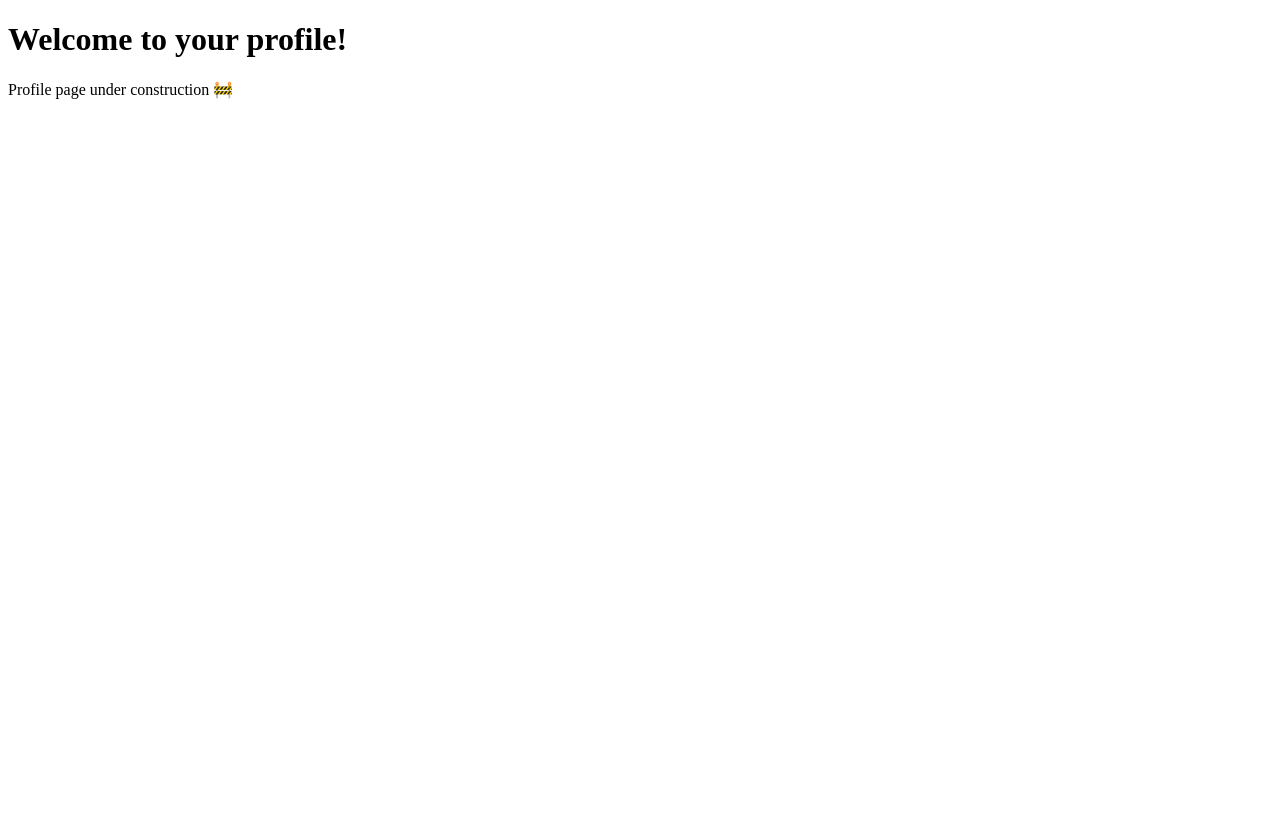
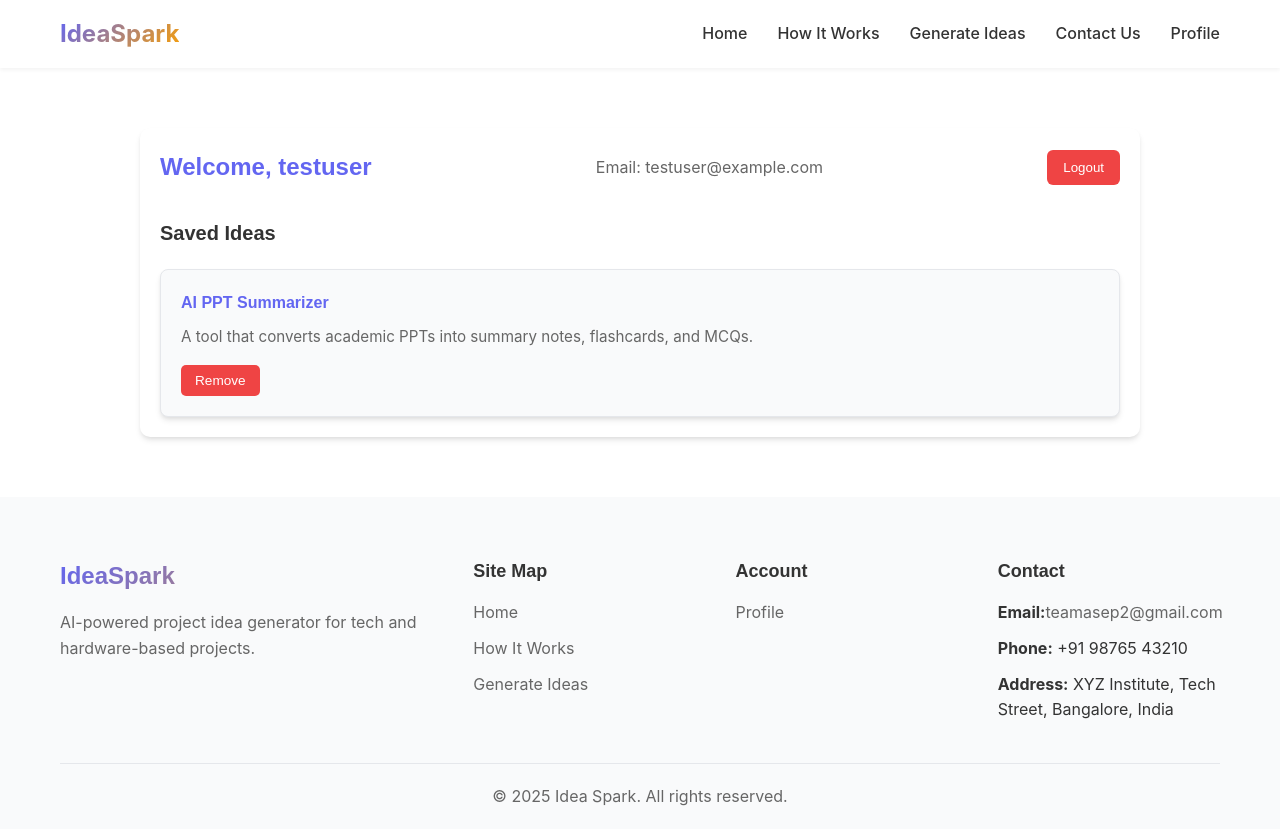
Before and after one commit to Itz-Sidra/IdeaSpark, a plain HTML site: page frontend/html/profile.html in a window 1280 px wide. Before the commit the page ends 800 px from the top, so only its background shows below. Drawn offline with Linux system fonts and the light colour scheme.

Commit message:
Profile page added

```diff
--- a/frontend/css/profile.css
+++ b/frontend/css/profile.css
@@ -0,0 +1,272 @@
+/* Base Styles */
+:root {
+    --primary-color: #6366f1;
+    --primary-hover: #4f46e5;
+    --secondary-color: #f59e0b;
+    --text-color: #333;
+    --text-light: #666;
+    --background: #fff;
+    --background-alt: #f9fafb;
+    --border-color: #e5e7eb;
+    --box-shadow: 0 4px 6px -1px rgba(0, 0, 0, 0.1), 0 2px 4px -1px rgba(0, 0, 0, 0.06);
+    --transition: all 0.3s ease;
+    --success-color: #10b981;
+    --error-color: #ef4444;
+}
+
+* {
+    margin: 0;
+    padding: 0;
+    box-sizing: border-box;
+}
+
+body {
+    font-family: 'Inter', sans-serif;
+    line-height: 1.6;
+    color: var(--text-color);
+    background-color: var(--background);
+}
+
+h1, h2, h3, h4, h5, h6 {
+    font-family: 'Poppins', sans-serif;
+}
+
+a {
+    text-decoration: none;
+    color: var(--primary-color);
+    transition: var(--transition);
+}
+
+a:hover {
+    color: var(--primary-hover);
+}
+
+ul {
+    list-style: none;
+}
+
+.container {
+    width: 100%;
+    max-width: 1200px;
+    margin: 0 auto;
+    padding: 0 20px;
+}
+
+/* Header Styles */
+.header {
+    background-color: var(--background);
+    box-shadow: 0 2px 4px rgba(0, 0, 0, 0.05);
+    position: sticky;
+    top: 0;
+    z-index: 100;
+}
+
+.header-content {
+    display: flex;
+    justify-content: space-between;
+    align-items: center;
+    padding: 15px 0;
+}
+
+.logo a {
+    font-size: 24px;
+    font-weight: 700;
+    background: linear-gradient(135deg, var(--primary-color), var(--secondary-color));
+    background-clip: text;
+    -webkit-background-clip: text;
+    color: transparent;
+}
+
+.nav-menu {
+    display: flex;
+    align-items: center;
+    gap: 30px;
+}
+
+.nav-link {
+    color: var(--text-color);
+    font-weight: 500;
+}
+
+.nav-link:hover,
+.nav-link.active {
+    color: var(--primary-color);
+}
+
+.hamburger {
+    display: none;
+    cursor: pointer;
+}
+
+.bar {
+    display: block;
+    width: 25px;
+    height: 3px;
+    margin: 5px auto;
+    background-color: var(--text-color);
+    transition: var(--transition);
+}
+
+.profile-container {
+    max-width: 1000px;
+    margin: 60px auto;
+    padding: 20px;
+    background-color: var(--background);
+    border-radius: 10px;
+    box-shadow: var(--box-shadow);
+  }
+
+  .profile-header {
+    display: flex;
+    justify-content: space-between;
+    align-items: center;
+    flex-wrap: wrap;
+    margin-bottom: 30px;
+  }
+
+  .profile-header h2 {
+    font-size: 24px;
+    color: var(--primary-color);
+  }
+
+  .profile-header p {
+    color: var(--text-light);
+  }
+
+  .logout-btn {
+    background-color: var(--error-color);
+    color: white;
+    border: none;
+    padding: 10px 16px;
+    border-radius: 6px;
+    cursor: pointer;
+    transition: var(--transition);
+  }
+
+  .logout-btn:hover {
+    background-color: #b91c1c;
+  }
+
+  .profile-content h3 {
+    margin-bottom: 20px;
+    font-size: 20px;
+    color: var(--text-color);
+  }
+
+  .ideas-grid {
+    display: grid;
+    gap: 20px;
+    grid-template-columns: repeat(auto-fit, minmax(250px, 1fr));
+  }
+
+  .idea-card {
+    background-color: var(--background-alt);
+    padding: 20px;
+    border: 1px solid var(--border-color);
+    border-radius: 8px;
+    box-shadow: var(--box-shadow);
+  }
+
+  .idea-card h4 {
+    margin-bottom: 10px;
+    color: var(--primary-color);
+  }
+
+  .idea-card p {
+    color: var(--text-light);
+    font-size: 0.95rem;
+    margin-bottom: 15px;
+  }
+
+  .delete-btn {
+    background-color: var(--error-color);
+    color: white;
+    border: none;
+    padding: 8px 14px;
+    border-radius: 5px;
+    font-size: 0.85rem;
+    cursor: pointer;
+    transition: var(--transition);
+  }
+
+  .delete-btn:hover {
+    background-color: #dc2626;
+  }
+
+
+  /* Footer Styles */
+.footer {
+    background-color: var(--background-alt);
+    padding: 60px 0 20px;
+}
+
+.footer-content {
+    display: flex;
+    flex-wrap: wrap;
+    gap: 40px;
+    margin-bottom: 40px;
+}
+
+.footer-logo {
+    flex: 1;
+    min-width: 250px;
+}
+
+.footer-logo h2 {
+    font-size: 24px;
+    margin-bottom: 15px;
+    background: linear-gradient(135deg, var(--primary-color), var(--secondary-color));
+    background-clip: text;
+    -webkit-background-clip: text;
+    color: transparent;
+}
+
+.footer-logo p {
+    color: var(--text-light);
+}
+
+.footer-links {
+    flex: 2;
+    display: flex;
+    flex-wrap: wrap;
+    gap: 40px;
+}
+
+.footer-column {
+    flex: 1;
+    min-width: 150px;
+}
+
+.footer-column h3 {
+    font-size: 18px;
+    margin-bottom: 15px;
+}
+
+.footer-column ul {
+    display: flex;
+    flex-direction: column;
+    gap: 10px;
+}
+
+.footer-column a {
+    color: var(--text-light);
+}
+
+.footer-column a:hover {
+    color: var(--primary-color);
+}
+
+.footer-bottom {
+    text-align: center;
+    padding-top: 20px;
+    border-top: 1px solid var(--border-color);
+    color: var(--text-light);
+}
+
+  /* Responsive */
+  @media screen and (max-width: 768px) {
+    .contact-wrapper {
+      flex-direction: column;
+      align-items: stretch;
+    }
+  }
--- a/frontend/html/profile.html
+++ b/frontend/html/profile.html
@@ -1,12 +1,103 @@
-<!-- frontend/html/profile.html -->
 <!DOCTYPE html>
 <html lang="en">
 <head>
-    <meta charset="UTF-8">
-    <title>Profile</title>
+  <meta charset="UTF-8" />
+  <meta name="viewport" content="width=device-width, initial-scale=1.0"/>
+  <title>Contact Us</title>
+  <link rel="stylesheet" href="../css/profile.css" />
 </head>
 <body>
-    <h1>Welcome to your profile!</h1>
-    <p>Profile page under construction 🚧</p>
+
+    <!-- Header -->
+    <header class="header">
+        <div class="container">
+            <div class="header-content">
+                <div class="logo">
+                    <a href="index.html">IdeaSpark</a>
+                </div>
+                <nav>
+                    <ul class="nav-menu">
+                        <li class="nav-item"><a href="index.html" class="nav-link">Home</a></li>
+                        <li class="nav-item"><a href="about.html" class="nav-link">How It Works</a></li>
+                        <li class="nav-item"><a href="generate.html" class="nav-link">Generate Ideas</a></li>
+                        <li class="nav-item"><a href="contact.html" class="nav-link">Contact Us</a></li>
+                        <li class="nav-item logged-in auth-status active"><a href="profile.html" class="nav-link">Profile</a></li>
+                    </ul>
+                    <div class="hamburger">
+                        <span class="bar"></span>
+                        <span class="bar"></span>
+                        <span class="bar"></span>
+                    </div>
+                </nav>
+            </div>
+        </div>
+    </header>
+
+    <div class="profile-container">
+        <div class="profile-header">
+          <h2>Welcome, testuser</h2>
+          <p>Email: testuser@example.com</p>
+          <button class="logout-btn">Logout</button>
+        </div>
+
+        <div class="profile-content">
+          <h3>Saved Ideas</h3>
+          <div class="ideas-grid">
+            <!-- Repeat for each idea -->
+            <div class="idea-card">
+              <h4>AI PPT Summarizer</h4>
+              <p>A tool that converts academic PPTs into summary notes, flashcards, and MCQs.</p>
+              <button class="delete-btn">Remove</button>
+            </div>
+            <!-- More cards -->
+          </div>
+        </div>
+      </div>
+
+  <!-- Footer -->
+  <footer class="footer">
+    <div class="container">
+        <div class="footer-content">
+            <div class="footer-logo">
+                <h2>IdeaSpark</h2>
+                <p>AI-powered project idea generator for tech and hardware-based projects.</p>
+            </div>
+
+            <div class="footer-links">
+                <div class="footer-column">
+                    <h3>Site Map</h3>
+                    <ul>
+                        <li><a href="index.html">Home</a></li>
+                        <li><a href="about.html">How It Works</a></li>
+                        <li><a href="generate.html">Generate Ideas</a></li>
+                    </ul>
+                </div>
+
+                <div class="footer-column">
+                    <h3>Account</h3>
+                    <ul>
+                        <li><a href="profile.html">Profile</a></li>
+                    </ul>
+                </div>
+
+                <div class="footer-column">
+                    <h3>Contact</h3>
+                    <ul>
+                      <li><strong>Email:</strong><a href="mailto:support@ideaspark.com">teamasep2@gmail.com</a> </li>
+                      <li><strong>Phone:</strong> +91 98765 43210</li>
+                      <li><strong>Address:</strong> XYZ Institute, Tech Street, Bangalore, India</li>
+                    </ul>
+                  </div>
+            </div>
+        </div>
+
+        <div class="footer-bottom">
+            <p>&copy; 2025 Idea Spark. All rights reserved.</p>
+        </div>
+    </div>
+</footer>
+
+<!-- JavaScript -->
+<script src=""></script>
 </body>
 </html>
```
